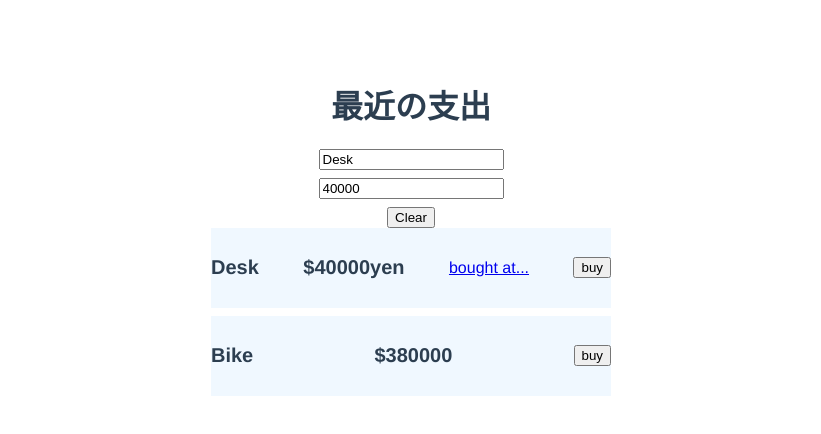
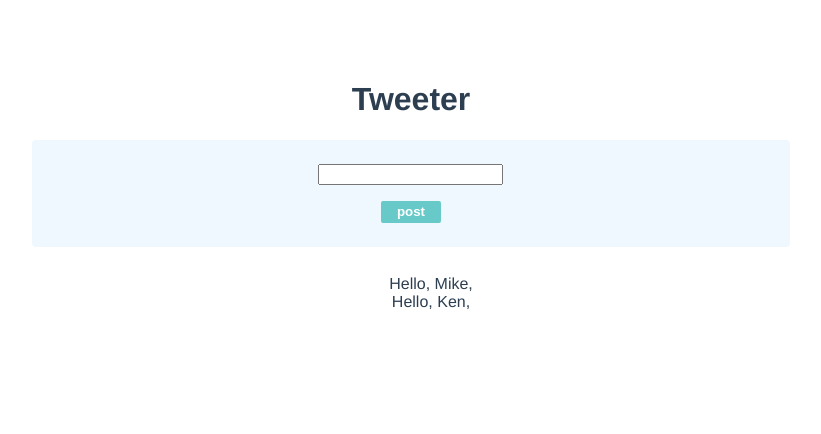
Before and after one commit to worldwideweb13/typeScript, a Vue app in the folder ts-vue-grammer/vue-sample/: page / in a window 1280 px wide. Shown: the top 434 px of the page, without its empty margins (229-1050 px from the left). Built offline with nearby package versions, Linux system fonts and the light colour scheme.

Commit message:
静的なリスト

```diff
--- a/ts-vue-grammer/vue-sample/src/App.vue
+++ b/ts-vue-grammer/vue-sample/src/App.vue
@@ -1,12 +1,12 @@
 <script setup lang="ts">
 // This starter template is using Vue 3 <script setup> SFCs
 // Check out https://vuejs.org/api/sfc-script-setup.html#script-setup
-import HelloWorld from './components/HelloWorld.vue'
 import PaymentVue from './components/Payment.vue';
+import TweetVue from './components/Tweet.vue';
 </script>
 
 <template>
-  <PaymentVue />
+  <TweetVue></TweetVue>
 </template>
 
 <style>
--- /dev/null
+++ b/ts-vue-grammer/vue-sample/src/components/Tweet.vue
@@ -0,0 +1,83 @@
+<script setup lang="ts">
+const tweets = [
+  {
+    id: "0",
+    description: "Hello, Mike,",
+  },
+  {
+    id: "1",
+    description: "Hello, Ken,",
+  },
+];
+</script>
+
+<template>
+  <div class="container">
+    <h1>Tweeter</h1>
+    <div class="form-container">
+      <input />
+      <button class="save-button">post</button>
+    </div>
+    <div class="tweet-container">
+      <ul>
+        <li v-for="tweet in tweets" :key="tweet.id" class="tweet-list">
+          <span>{{ tweet.description }}</span>
+        </li>
+      </ul>
+    </div>
+  </div>
+</template>
+
+<style scoped>
+.container {
+  display: flex;
+  flex-direction: column;
+  align-items: center;
+}
+
+.save-button {
+  color: #fff;
+  font-weight: bold;
+  background-color: #68c9c9;
+  border-radius: 2px;
+  border: none;
+  width: 60px;
+  height: 22px;
+}
+
+.save-button:hover {
+  background-color: #1baaaa;
+}
+.tweet-list {
+  list-style: none;
+}
+
+.delete-button {
+  color: #fff;
+  font-weight: bold;
+  background-color: #c99a68;
+  border-radius: 2px;
+  border: none;
+  width: 60px;
+  height: 22px;
+}
+
+.delete-button:hover {
+  background-color: #9d6324;
+}
+
+input {
+  margin-bottom: 16px;
+}
+
+.form-container {
+  display: flex;
+  flex-direction: column;
+  align-items: center;
+  background-color: aliceblue;
+  padding: 24px 0;
+  width: 60%;
+  margin-bottom: 12px;
+  border-radius: 4px;
+}
+</style>
```
